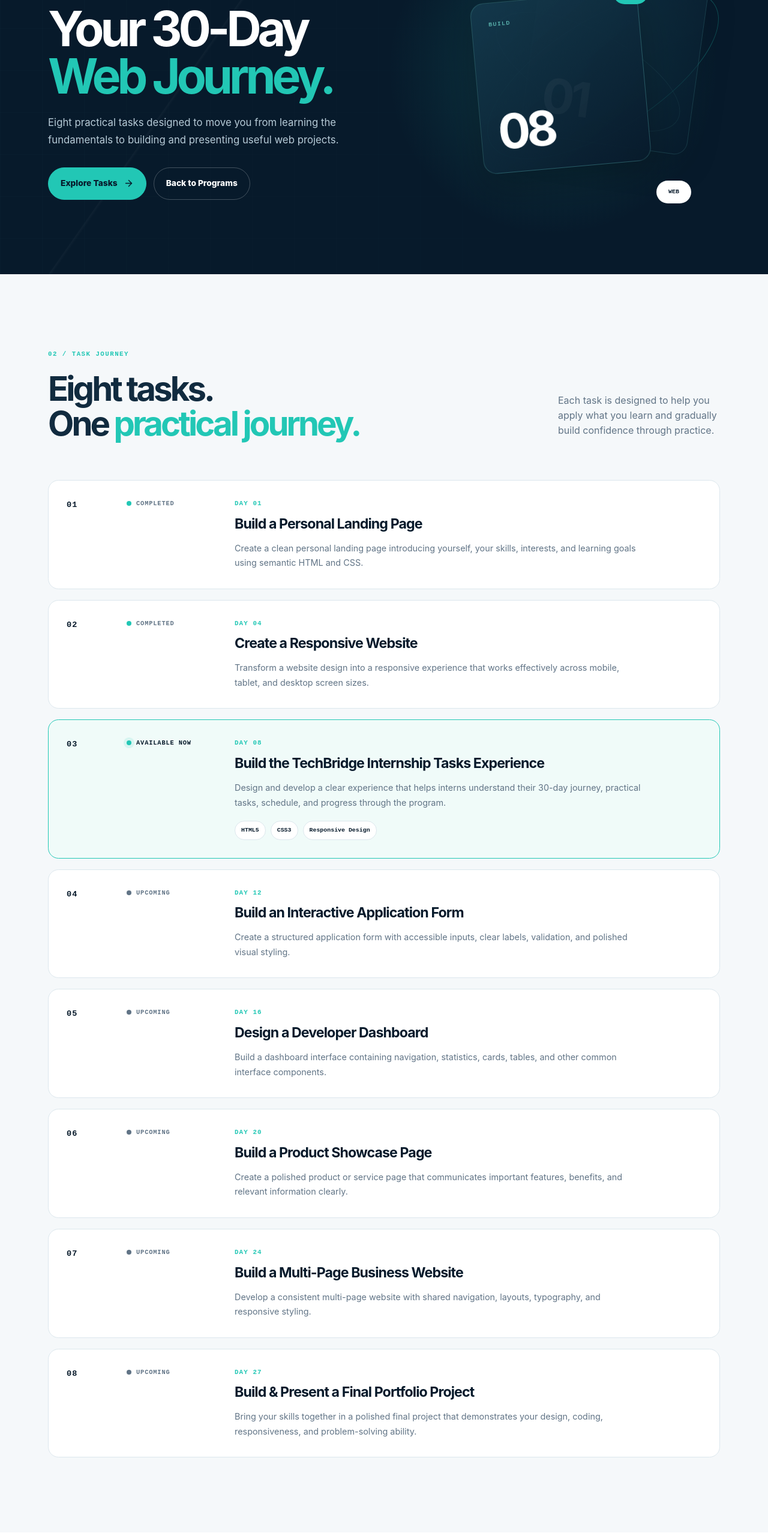
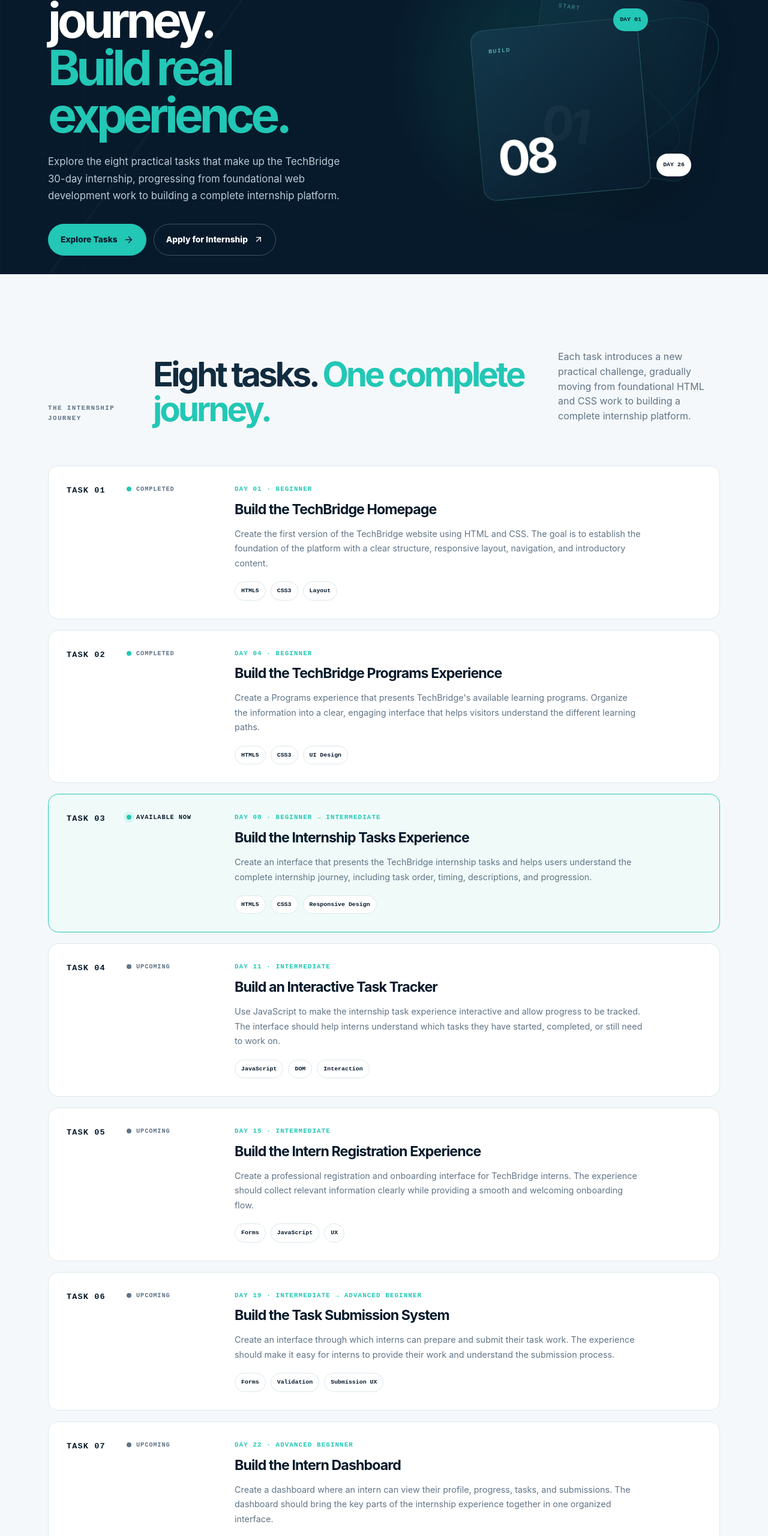
Before and after one commit to EdogiStar/techbridge, a plain HTML site: page tasks/web-development.html in a window 1280 px wide. Shown: the part 240-2800 px from the top of the page at 60% size. Drawn offline with Linux system fonts and the light colour scheme.

Commit message:
fix: align internship tasks with official brief

```diff
--- a/tasks/web-development.html
+++ b/tasks/web-development.html
@@ -4,21 +4,17 @@
   <meta charset="UTF-8">
   <meta name="viewport" content="width=device-width, initial-scale=1.0">
 
-  <title>Web Development Tasks | TechBridge</title>
-
   <meta
     name="description"
-    content="Explore the TechBridge Web Development Internship tasks and 30-day practical learning journey."
+    content="Explore the TechBridge 30-day internship journey and the eight practical tasks interns will complete."
   >
 
-  <meta name="theme-color" content="#071a2b">
+  <title>Internship Tasks | TechBridge</title>
 
   <link rel="stylesheet" href="../style.css">
 </head>
 
 <body>
-
-  <main id="top">
 
   <!-- ==================== HEADER ==================== -->
     <header class="site-header">
@@ -48,6 +44,7 @@
           aria-controls="main-navigation"
         >
           <svg
+            class="menu-icon"
             width="22"
             height="22"
             viewBox="0 0 24 24"
@@ -103,14 +100,12 @@
       </div>
     </header>
 
+  <main>
 
-    <!-- ==================== TASK EXPERIENCE HERO ==================== -->
-    <section class="programs-hero task-hero">
+    <!-- ==================== INTERNSHIP TASKS HERO ==================== -->
+<section class="programs-hero">
 
-      <div
-        class="programs-hero-grid"
-        aria-hidden="true"
-      ></div>
+  <div class="programs-hero-grid" aria-hidden="true"></div>
 
   <div class="container programs-hero-inner">
 
@@ -118,25 +113,25 @@
 
       <p class="eyebrow">
         <span class="eyebrow-line"></span>
-            01 / Web Development Internship
+        01 / TechBridge Internship Tasks
       </p>
 
       <h1>
-            Your 30-Day<br>
-            <em>Web Journey.</em>
+        Follow the journey.<br>
+        <em>Build real experience.</em>
       </h1>
 
       <p>
-            Eight practical tasks designed to move you from
-            learning the fundamentals to building and presenting
-            useful web projects.
+        Explore the eight practical tasks that make up the TechBridge
+        30-day internship, progressing from foundational web development
+        work to building a complete internship platform.
       </p>
 
       <div class="hero-actions">
 
         <a
           class="button"
-              href="#task-journey"
+          href="#tasks"
         >
           Explore Tasks
 
@@ -158,9 +153,26 @@
 
         <a
           class="button button-ghost"
-              href="../programs.html"
+          href="https://docs.google.com/forms/d/e/1FAIpQLScoEhKAAUHw0lB2lzI5oT4x_VPQNSY2XE8Hv71q0XZ7IS_3bA/viewform"
+          target="_blank"
+          rel="noopener noreferrer"
         >
-              Back to Programs
+          Apply for Internship
+
+          <svg
+            width="16"
+            height="16"
+            viewBox="0 0 24 24"
+            fill="none"
+            stroke="currentColor"
+            stroke-width="2"
+            stroke-linecap="round"
+            stroke-linejoin="round"
+            aria-hidden="true"
+          >
+            <line x1="7" y1="17" x2="17" y2="7"></line>
+            <polyline points="7 7 17 7 17 17"></polyline>
+          </svg>
         </a>
 
       </div>
@@ -169,16 +181,15 @@
 
 
     <div
-          class="programs-hero-visual reveal task-hero-visual"
+      class="programs-hero-visual reveal"
       aria-hidden="true"
     >
 
       <div class="program-orbit program-orbit-one"></div>
-
       <div class="program-orbit program-orbit-two"></div>
 
       <div class="program-visual-card program-visual-back">
-            <span>LEARN</span>
+        <span>START</span>
         <strong>01</strong>
       </div>
 
@@ -188,11 +199,11 @@
       </div>
 
       <div class="program-visual-node program-node-one">
-            HTML
+        DAY 01
       </div>
 
       <div class="program-visual-node program-node-two">
-            WEB
+        DAY 26
       </div>
 
     </div>
@@ -201,33 +212,27 @@
 
 </section>
 
+    <!-- ==================== INTERNSHIP JOURNEY ==================== -->
 
-    <!-- ==================== TASK JOURNEY ==================== -->
-    <section
-      id="task-journey"
-      class="section task-journey-section"
-    >
+    <section class="section task-journey-section" id="tasks">
 
       <div class="container">
 
         <div class="section-heading reveal">
 
-          <div>
-
-            <p class="kicker">
-              02 / Task journey
+          <p class="eyebrow">
+            THE INTERNSHIP JOURNEY
           </p>
 
           <h2>
-              Eight tasks.<br>
-              One <span>practical journey.</span>
+            Eight tasks.
+            <span>One complete journey.</span>
           </h2>
 
-          </div>
-
           <p>
-            Each task is designed to help you apply what you
-            learn and gradually build confidence through practice.
+            Each task introduces a new practical challenge, gradually moving
+            from foundational HTML and CSS work to building a complete
+            internship platform.
           </p>
 
         </div>
@@ -235,104 +240,43 @@
 
         <div class="task-list">
 
-          <!-- TASK 01 -->
+
+          <!-- TASK 1 -->
+
           <article class="task-card task-completed reveal">
 
             <div class="task-number">
-              01
+              TASK 01
             </div>
 
             <div class="task-status">
               <span class="status-dot"></span>
-              Completed
+              COMPLETED
             </div>
 
             <div class="task-content">
 
               <p class="task-day">
-                DAY 01
+                DAY 01 · BEGINNER
               </p>
 
               <h3>
-                Build a Personal Landing Page
+                Build the TechBridge Homepage
               </h3>
 
               <p>
-                Create a clean personal landing page introducing
-                yourself, your skills, interests, and learning goals
-                using semantic HTML and CSS.
-              </p>
-
-            </div>
-
-          </article>
-
-
-          <!-- TASK 02 -->
-          <article class="task-card task-completed reveal">
-
-            <div class="task-number">
-              02
-            </div>
-
-            <div class="task-status">
-              <span class="status-dot"></span>
-              Completed
-            </div>
-
-            <div class="task-content">
-
-              <p class="task-day">
-                DAY 04
-              </p>
-
-              <h3>
-                Create a Responsive Website
-              </h3>
-
-              <p>
-                Transform a website design into a responsive
-                experience that works effectively across mobile,
-                tablet, and desktop screen sizes.
-              </p>
-
-            </div>
-
-          </article>
-
-
-          <!-- TASK 03 -->
-          <article class="task-card task-current reveal">
-
-            <div class="task-number">
-              03
-            </div>
-
-            <div class="task-status">
-              <span class="status-dot"></span>
-              Available Now
-            </div>
-
-            <div class="task-content">
-
-              <p class="task-day">
-                DAY 08
-              </p>
-
-              <h3>
-                Build the TechBridge Internship Tasks Experience
-              </h3>
-
-              <p>
-                Design and develop a clear experience that helps
-                interns understand their 30-day journey, practical
-                tasks, schedule, and progress through the program.
+                Create the first version of the TechBridge website using
+                HTML and CSS. The goal is to establish the foundation of
+                the platform with a clear structure, responsive layout,
+                navigation, and introductory content.
               </p>
 
               <div class="task-focus">
+
                 <span>HTML5</span>
                 <span>CSS3</span>
-                <span>Responsive Design</span>
+                <span>Layout</span>
+
               </div>
 
             </div>
@@ -340,169 +284,307 @@
           </article>
 
 
-          <!-- TASK 04 -->
-          <article class="task-card task-upcoming reveal">
+          <!-- TASK 2 -->
+
+          <article class="task-card task-completed reveal">
 
             <div class="task-number">
-              04
+              TASK 02
             </div>
 
             <div class="task-status">
               <span class="status-dot"></span>
-              Upcoming
+              COMPLETED
             </div>
 
             <div class="task-content">
 
               <p class="task-day">
-                DAY 12
+                DAY 04 · BEGINNER
               </p>
 
               <h3>
-                Build an Interactive Application Form
+                Build the TechBridge Programs Experience
               </h3>
 
               <p>
-                Create a structured application form with
-                accessible inputs, clear labels, validation,
-                and polished visual styling.
+                Create a Programs experience that presents TechBridge's
+                available learning programs. Organize the information into
+                a clear, engaging interface that helps visitors understand
+                the different learning paths.
               </p>
+
+              <div class="task-focus">
+
+                <span>HTML5</span>
+                <span>CSS3</span>
+                <span>UI Design</span>
+
+              </div>
 
             </div>
 
           </article>
 
 
-          <!-- TASK 05 -->
-          <article class="task-card task-upcoming reveal">
+          <!-- TASK 3 -->
+
+          <article class="task-card task-current reveal">
 
             <div class="task-number">
-              05
+              TASK 03
             </div>
 
             <div class="task-status">
               <span class="status-dot"></span>
-              Upcoming
+              AVAILABLE NOW
             </div>
 
             <div class="task-content">
 
               <p class="task-day">
-                DAY 16
+                DAY 08 · BEGINNER → INTERMEDIATE
               </p>
 
               <h3>
-                Design a Developer Dashboard
+                Build the Internship Tasks Experience
               </h3>
 
               <p>
-                Build a dashboard interface containing navigation,
-                statistics, cards, tables, and other common
-                interface components.
+                Create an interface that presents the TechBridge internship
+                tasks and helps users understand the complete internship
+                journey, including task order, timing, descriptions, and
+                progression.
               </p>
+
+              <div class="task-focus">
+
+                <span>HTML5</span>
+                <span>CSS3</span>
+                <span>Responsive Design</span>
+
+              </div>
 
             </div>
 
           </article>
 
 
-          <!-- TASK 06 -->
+          <!-- TASK 4 -->
+
           <article class="task-card task-upcoming reveal">
 
             <div class="task-number">
-              06
+              TASK 04
             </div>
 
             <div class="task-status">
               <span class="status-dot"></span>
-              Upcoming
+              UPCOMING
             </div>
 
             <div class="task-content">
 
               <p class="task-day">
-                DAY 20
+                DAY 11 · INTERMEDIATE
               </p>
 
               <h3>
-                Build a Product Showcase Page
+                Build an Interactive Task Tracker
               </h3>
 
               <p>
-                Create a polished product or service page that
-                communicates important features, benefits,
-                and relevant information clearly.
+                Use JavaScript to make the internship task experience
+                interactive and allow progress to be tracked. The interface
+                should help interns understand which tasks they have started,
+                completed, or still need to work on.
               </p>
+
+              <div class="task-focus">
+
+                <span>JavaScript</span>
+                <span>DOM</span>
+                <span>Interaction</span>
+
+              </div>
 
             </div>
 
           </article>
 
 
-          <!-- TASK 07 -->
+          <!-- TASK 5 -->
+
           <article class="task-card task-upcoming reveal">
 
             <div class="task-number">
-              07
+              TASK 05
             </div>
 
             <div class="task-status">
               <span class="status-dot"></span>
-              Upcoming
+              UPCOMING
             </div>
 
             <div class="task-content">
 
               <p class="task-day">
-                DAY 24
+                DAY 15 · INTERMEDIATE
               </p>
 
               <h3>
-                Build a Multi-Page Business Website
+                Build the Intern Registration Experience
               </h3>
 
               <p>
-                Develop a consistent multi-page website with
-                shared navigation, layouts, typography, and
-                responsive styling.
+                Create a professional registration and onboarding interface
+                for TechBridge interns. The experience should collect
+                relevant information clearly while providing a smooth and
+                welcoming onboarding flow.
               </p>
+
+              <div class="task-focus">
+
+                <span>Forms</span>
+                <span>JavaScript</span>
+                <span>UX</span>
+
+              </div>
 
             </div>
 
           </article>
 
 
-          <!-- TASK 08 -->
+          <!-- TASK 6 -->
+
           <article class="task-card task-upcoming reveal">
 
             <div class="task-number">
-              08
+              TASK 06
             </div>
 
             <div class="task-status">
               <span class="status-dot"></span>
-              Upcoming
+              UPCOMING
             </div>
 
             <div class="task-content">
 
               <p class="task-day">
-                DAY 27
+                DAY 19 · INTERMEDIATE → ADVANCED BEGINNER
               </p>
 
               <h3>
-                Build &amp; Present a Final Portfolio Project
+                Build the Task Submission System
               </h3>
 
               <p>
-                Bring your skills together in a polished final
-                project that demonstrates your design, coding,
-                responsiveness, and problem-solving ability.
+                Create an interface through which interns can prepare and
+                submit their task work. The experience should make it easy
+                for interns to provide their work and understand the
+                submission process.
               </p>
+
+              <div class="task-focus">
+
+                <span>Forms</span>
+                <span>Validation</span>
+                <span>Submission UX</span>
+
+              </div>
 
             </div>
 
           </article>
+
+
+          <!-- TASK 7 -->
+
+          <article class="task-card task-upcoming reveal">
+
+            <div class="task-number">
+              TASK 07
+            </div>
+
+            <div class="task-status">
+              <span class="status-dot"></span>
+              UPCOMING
+            </div>
+
+            <div class="task-content">
+
+              <p class="task-day">
+                DAY 22 · ADVANCED BEGINNER
+              </p>
+
+              <h3>
+                Build the Intern Dashboard
+              </h3>
+
+              <p>
+                Create a dashboard where an intern can view their profile,
+                progress, tasks, and submissions. The dashboard should bring
+                the key parts of the internship experience together in one
+                organized interface.
+              </p>
+
+              <div class="task-focus">
+
+                <span>Dashboard UI</span>
+                <span>Components</span>
+                <span>Data Display</span>
+
+              </div>
+
+            </div>
+
+          </article>
+
+
+          <!-- TASK 8 -->
+
+          <article class="task-card task-upcoming reveal">
+
+            <div class="task-number">
+              TASK 08
+            </div>
+
+            <div class="task-status">
+              <span class="status-dot"></span>
+              UPCOMING
+            </div>
+
+            <div class="task-content">
+
+              <p class="task-day">
+                DAY 26 · ADVANCED BEGINNER
+              </p>
+
+              <h3>
+                Build the Complete TechBridge Internship Platform
+              </h3>
+
+              <p>
+                Combine the different components created throughout the
+                internship into a complete TechBridge platform. This final
+                task brings together the website, programs, task experience,
+                registration, submissions, and dashboard into one cohesive
+                product.
+              </p>
+
+              <div class="task-focus">
+
+                <span>Integration</span>
+                <span>UI/UX</span>
+                <span>Final Project</span>
+
+              </div>
+
+            </div>
+
+          </article>
+
 
         </div>
 
@@ -511,29 +593,26 @@
     </section>
 
 
-    <!-- ==================== EXPERIENCE MODEL ==================== -->
+    <!-- ==================== PROGRESSION ==================== -->
+
     <section class="section task-process-section">
 
       <div class="container">
 
         <div class="section-heading reveal">
 
-          <div>
-
-            <p class="kicker">
-              03 / How it works
+          <p class="eyebrow">
+            PROGRESSION
           </p>
 
           <h2>
-              Learn it.<br>
-              <span>Use it.</span>
+            Start with the basics.
+            <span>Finish with a platform.</span>
           </h2>
 
-          </div>
-
           <p>
-            The internship is structured around practical
-            progression rather than learning concepts in isolation.
+            The internship is structured so that each project builds on the
+            skills and experience developed in the previous tasks.
           </p>
 
         </div>
@@ -543,15 +622,15 @@
 
           <div class="task-process-item reveal">
 
-            <span>01</span>
+            <span>01 / FOUNDATION</span>
 
             <h3>
               Learn
             </h3>
 
             <p>
-              Understand the concepts, tools, and techniques
-              needed for the task.
+              Build strong foundations with HTML, CSS, page structure,
+              responsive layouts, and interface design.
             </p>
 
           </div>
@@ -559,15 +638,15 @@
 
           <div class="task-process-item reveal">
 
-            <span>02</span>
+            <span>02 / PRACTICE</span>
 
             <h3>
               Practice
             </h3>
 
             <p>
-              Apply the concepts by working through practical
-              problems and implementation exercises.
+              Turn concepts into practical projects while developing
+              confidence through repeated hands-on work.
             </p>
 
           </div>
@@ -575,15 +654,15 @@
 
           <div class="task-process-item reveal">
 
-            <span>03</span>
+            <span>03 / BUILD</span>
 
             <h3>
               Build
             </h3>
 
             <p>
-              Turn your knowledge into a working project that
-              demonstrates what you can do.
+              Introduce JavaScript, forms, interactions, dashboards,
+              submission flows, and more complex interfaces.
             </p>
 
           </div>
@@ -591,15 +670,15 @@
 
           <div class="task-process-item reveal">
 
-            <span>04</span>
+            <span>04 / INTEGRATE</span>
 
             <h3>
               Grow
             </h3>
 
             <p>
-              Reflect on your work, improve your skills, and
-              prepare for the next challenge.
+              Combine the skills and components developed throughout the
+              internship into a complete TechBridge platform.
             </p>
 
           </div>
@@ -612,54 +691,35 @@
 
 
     <!-- ==================== CTA ==================== -->
-    <section class="program-cta task-cta">
 
-      <div class="container program-cta-inner reveal">
+    <section class="section cta-section task-cta">
 
-        <div>
+      <div class="container">
 
-          <p class="kicker">
-            04 / Start your journey
+        <div class="cta-card reveal">
+
+          <p class="eyebrow">
+            YOUR NEXT STEP
           </p>
 
           <h2>
-            Ready to build<br>
+            Ready to build
             <span>real experience?</span>
           </h2>
 
-        </div>
-
-
-        <div>
-
           <p>
-            Choose Web Development and complete the official
-            TechBridge Internship Application Form.
+            Join a practical internship journey designed to help you move
+            from learning concepts to building complete digital experiences.
           </p>
 
           <a
-            class="button"
-            href="https://docs.google.com/forms/d/e/1FAIpQLScoEhKAAUHw0lB2lzI5oT4x_VPQNSY2XE8Hv71q0XZ7IS_3bA/viewform"
+            href="https://forms.google.com/"
+            class="button button-primary"
             target="_blank"
             rel="noopener noreferrer"
           >
             Apply for Internship
-
-            <svg
-              width="17"
-              height="17"
-              viewBox="0 0 24 24"
-              fill="none"
-              stroke="currentColor"
-              stroke-width="2"
-              stroke-linecap="round"
-              stroke-linejoin="round"
-              aria-hidden="true"
-            >
-              <line x1="5" y1="12" x2="19" y2="12"></line>
-              <polyline points="12 5 19 12 12 19"></polyline>
-            </svg>
-
+            <span>→</span>
           </a>
 
         </div>
@@ -667,6 +727,8 @@
       </div>
 
     </section>
+
+  </main>
 
 
   <!-- ==================== FOOTER ==================== -->
@@ -703,40 +765,25 @@
 
           <div>
 
-            <strong>
-              Explore
-            </strong>
+            <strong>Explore</strong>
 
-            <a href="../index.html#about">
-              About
-            </a>
-
-            <a href="../programs.html">
-              Programs
-            </a>
-
-            <a href="../index.html#internship">
-              Internship
-            </a>
-
-            <a href="../index.html#apply">
-              How It Works
-            </a>
+            <a href="../index.html#about">About</a>
+            <a href="../programs.html">Programs</a>
+            <a href="../index.html#internship">Internship</a>
+            <a href="../index.html#apply">How It Works</a>
 
           </div>
 
 
           <div>
 
-            <strong>
-              Programs
-            </strong>
+            <strong>Programs</strong>
 
-            <a href="data-analytics.html">
+            <a href="#data-analytics">
               Data Analytics
             </a>
 
-            <a href="web-development.html">
+            <a href="#web-development">
               Web Development
             </a>
 
@@ -778,8 +825,8 @@
 
     </footer>
 
-  </main>
 
+  <!-- ==================== SCRIPT ==================== -->
 
   <script src="../script.js"></script>
 
```
Also changed, not shown: README.md, screenshots/task-experience.png (added), style.css (line endings or trailing spaces). Lines whose indentation alone changed are shown as unchanged.
